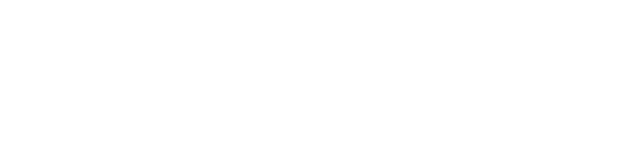
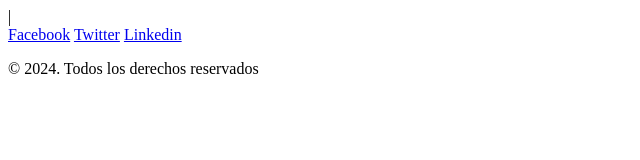
Before and after one commit to NidiaEs/Proyecto-repaso, a plain HTML site: page index.html in a window 1280 px wide. Shown: the whole page, without its empty margins (0-640 px from the left). Drawn offline with Linux system fonts and the light colour scheme.

Commit message:
Crear el footer y arreglarlo con css

```diff
--- a/index.html
+++ b/index.html
@@ -7,5 +7,14 @@
 </head>
 <body>
 
+    |<footer>
+        <div class="footer-container>
+            div class="Social-links">
+            <a href="#">Facebook</a>
+            <a href="#">Twitter</a>
+            <a href="#">Linkedin</a>
+        </div>
+        <p>&copy; 2024. Todos los derechos reservados</p>
+    </footer>
 </body>
 </html>
```
